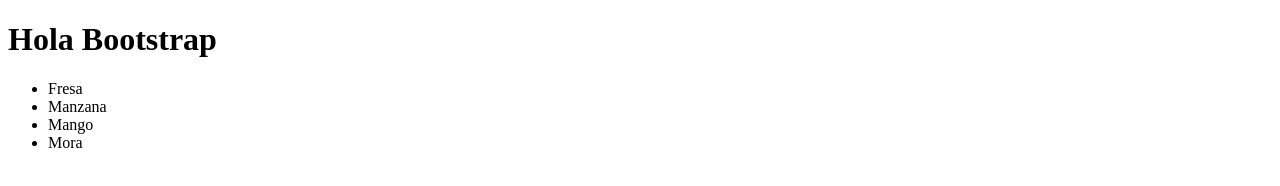
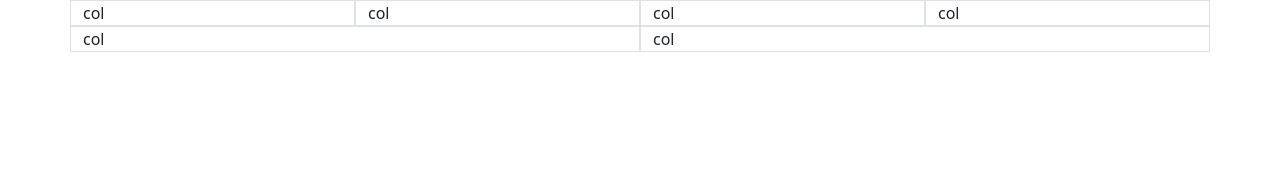
Before and after one commit to Simon-oc/bootstrap-react-2901771, a plain HTML site: page 1-Intro-Bootstrap/index.html in a window 1280 px wide. Drawn offline with nearby package versions, Linux system fonts and the light colour scheme.

Commit message:
estructura bootstrap

```diff
--- a/1-Intro-Bootstrap/index.html
+++ b/1-Intro-Bootstrap/index.html
@@ -3,16 +3,22 @@
 <head>
     <meta charset="UTF-8">
     <meta name="viewport" content="width=device-width, initial-scale=1.0">
+    <link href="https://cdn.jsdelivr.net/npm/bootstrap@5.3.3/dist/css/bootstrap.min.css" rel="stylesheet" integrity="sha384-QWTKZyjpPEjISv5WaRU9OFeRpok6YctnYmDr5pNlyT2bRjXh0JMhjY6hW+ALEwIH" crossorigin="anonymous">
     <title>Document</title>
 </head>
 <body>
-    <h1>Hola Bootstrap</h1>
-
-    <ul>
-        <li>Fresa</li>
-        <li>Manzana</li>
-        <li>Mango</li>
-        <li>Mora</li>
-    </ul>
+    <div class="container">
+        <div class="row">
+            <div class="col border">col</div>
+            <div class="col border">col</div>
+            <div class="col border">col</div>
+            <div class="col border">col</div>
+        </div>
+        <div class="row">
+            <div class="col border">col</div>
+            <div class="col border">col</div>
+        </div>
+    </div>
+    <script src="https://cdn.jsdelivr.net/npm/bootstrap@5.3.3/dist/js/bootstrap.bundle.min.js" integrity="sha384-YvpcrYf0tY3lHB60NNkmXc5s9fDVZLESaAA55NDzOxhy9GkcIdslK1eN7N6jIeHz" crossorigin="anonymous"></script>
 </body>
 </html>
```
